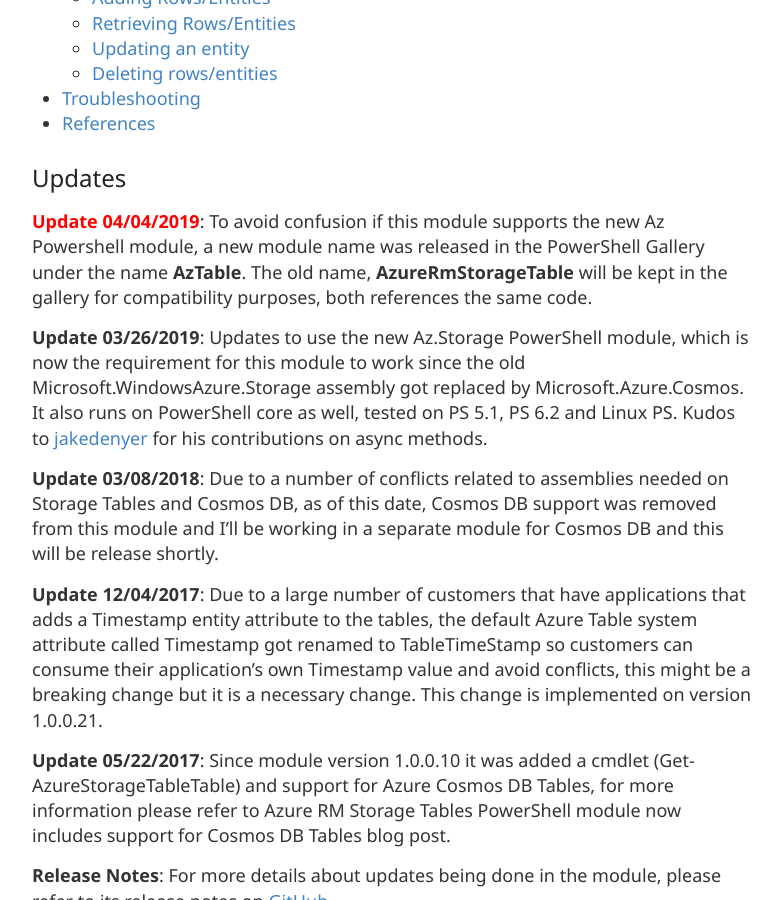
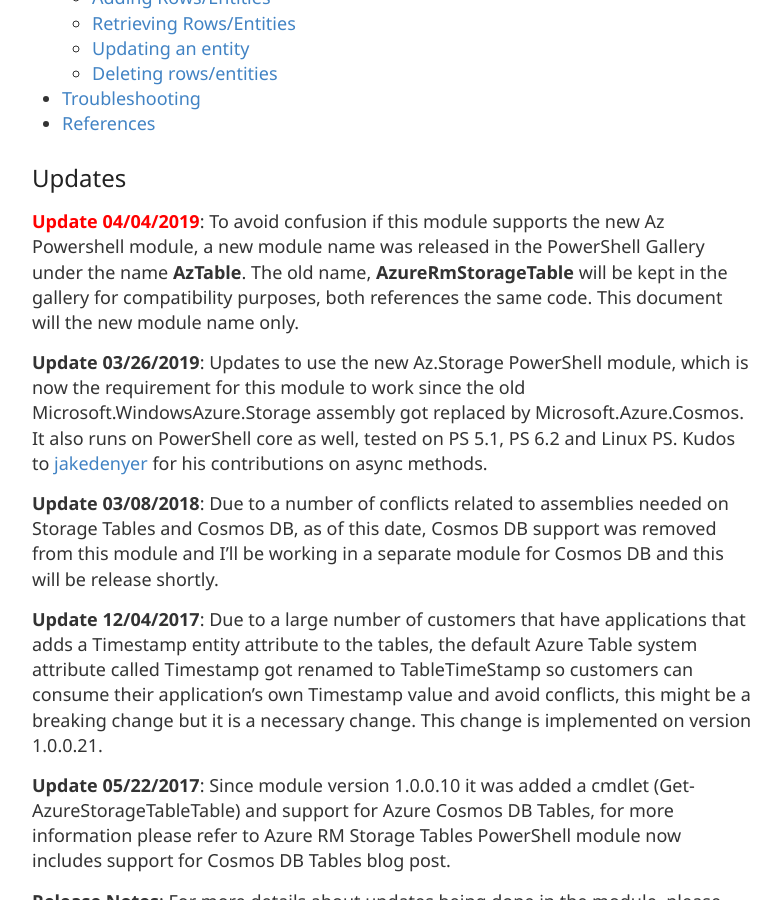
Before and after one commit to paulomarquesc/paulomarquesc.github.io, a Jekyll site: the page built from _posts/2019-3-15-working-with-azure-storage-tables-from-powershell.md, in a window 1280 px wide and 900 px high, scrolled down 781 px. Shown: the whole window, without its empty margins (248-1029 px from the left). Built offline with Jekyll 4.4.1, drawn with Linux system fonts in a browser that asks for light colours; some web fonts are replaced; comment, search, counter and statistics services are not loaded; part of the change alters nothing that is shown; some of the changed text lies outside the part shown.

Commit message:
Updates to new name reference

```diff
--- a/_posts/2019-3-15-working-with-azure-storage-tables-from-powershell.md
+++ b/_posts/2019-3-15-working-with-azure-storage-tables-from-powershell.md
@@ -28,7 +28,7 @@ Topics covered in this blog post:
 
 ## Updates<a name="updates"></a>
 
-<span style="color:red">**Update 04/04/2019**</span>: To avoid confusion if this module supports the new Az Powershell module, a new module name was released in the PowerShell Gallery under the name **AzTable**. The old name, **AzureRmStorageTable** will be kept in the gallery for compatibility purposes, both references the same code.
+<span style="color:red">**Update 04/04/2019**</span>: To avoid confusion if this module supports the new Az Powershell module, a new module name was released in the PowerShell Gallery under the name **AzTable**. The old name, **AzureRmStorageTable** will be kept in the gallery for compatibility purposes, both references the same code. This document will the new module name only.
 
 **Update 03/26/2019**: Updates to use the new Az.Storage PowerShell module, which is now the requirement for this module to work since the old Microsoft.WindowsAzure.Storage assembly got replaced by Microsoft.Azure.Cosmos. It also runs on PowerShell core as well, tested on PS 5.1, PS 6.2 and Linux PS. Kudos to [jakedenyer](https://github.com/jakedenyer) for his contributions on async methods.
 
@@ -59,7 +59,7 @@ Since up to today there are no official cmdlets to support entity/row management
 | Remove-AzTableRow                  | Removes a specified table row                                                                                |
 | Update-AzTableRow                  | Updates a table entity                                                                                       |
 
-> Note: For compabilitiy purposes, aliases were created for the old noun style `AzureStorageTable`. New noun, `AzTable`, is the replacement that will allow you to automatically load the `AzureRmStorageTable`. If you wish to continue to use the old names, make sure you explicitly load the module before using them.
+> Note: For compabilitiy purposes, aliases were created for the old noun style `AzureStorageTable`. New noun, `AzTable`, is the replacement that will allow you to automatically load the `AzTable`. If you wish to continue to use the old names, make sure you explicitly load the module before using them.
 
 There are a number of use cases for an IT Pro work with Azure Tables from PowerShell where it becomes a great repository, the ones below are just few examples:
 
@@ -79,7 +79,7 @@ You can get this information by issuing the following command line from PowerShe
 {: body.gist.highlight % gist paulomarquesc/4f89769c3a243b79c5784053a24addfc %}
 
 ## Installation/Source Code<a name="install"></a>
-Since this module is published on [PowerShell Gallery](https://www.powershellgallery.com/packages/AzureRmStorageTable), you can install this module directly from PowerShell 5.1 or greater and Windows 10 / Windows Server 2016 / Linux by executing the following cmdlet in an elevated (Windows) PowerShell command prompt window:
+Since this module is published on [PowerShell Gallery](https://www.powershellgallery.com/packages/AzTable), you can install this module directly from PowerShell 5.1 or greater and Windows 10 / Windows Server 2016 / Linux by executing the following cmdlet in an elevated (Windows) PowerShell command prompt window:
 
 {% gist paulomarquesc/2540cd5260c2ac475be066c4aac18182 %}
 
@@ -274,7 +274,7 @@ This section helps you troubleshoot some of the most common issues:
 
 * **The term 'Update-AzureStorageTableRow' is not recognized as the name of a cmdlet, function, script file, or operable program. Check the spelling of the name, or if a path was included, verify that the path is correct and try again.**
 
-    This error can happen with with other cmdlets as well, e.g. Get-AzureStorageTableTable, this happens because all cmdlets got renamed as previously mentioned in this article, aliases were created to keep compatibility but you need to perform an `Import-Module AzureRmStorageTable` in order to load the aliases since the module auto-load only happens for the cmdlets itself and not the aliases. I strongly advise that you rename your cmdlets as soon as possible to avoid future issues.
+    This error can happen with with other cmdlets as well, e.g. Get-AzureStorageTableTable, this happens because all cmdlets got renamed as previously mentioned in this article, aliases were created to keep compatibility but you need to perform an `Import-Module AzureRmStorageTable` or `Import-Module AzTable` in order to load the aliases since the module auto-load only happens for the cmdlets itself and not the aliases. I strongly advise that you rename your cmdlets as soon as possible to avoid future issues.
 
 ## References<a name="references"></a>
 
```
